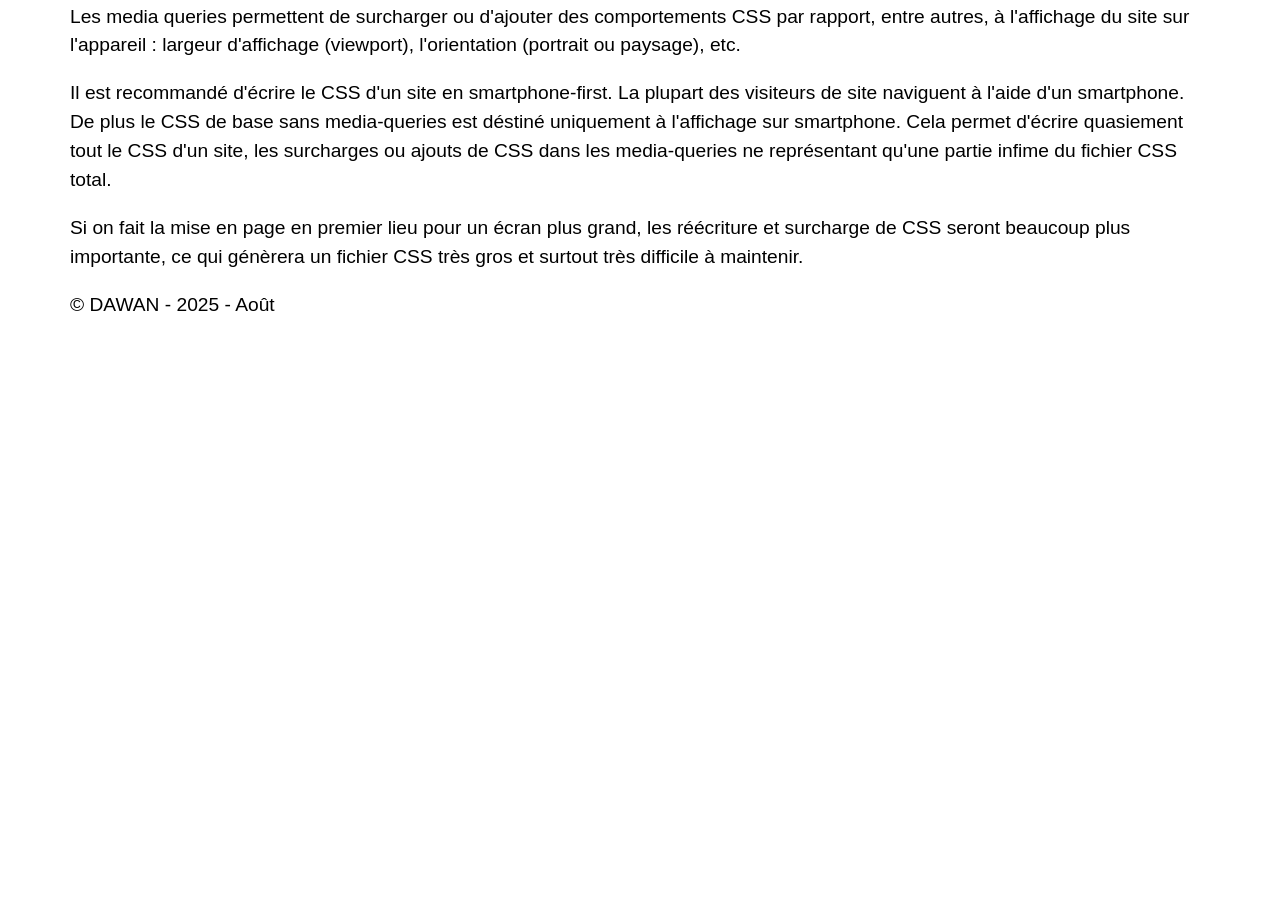
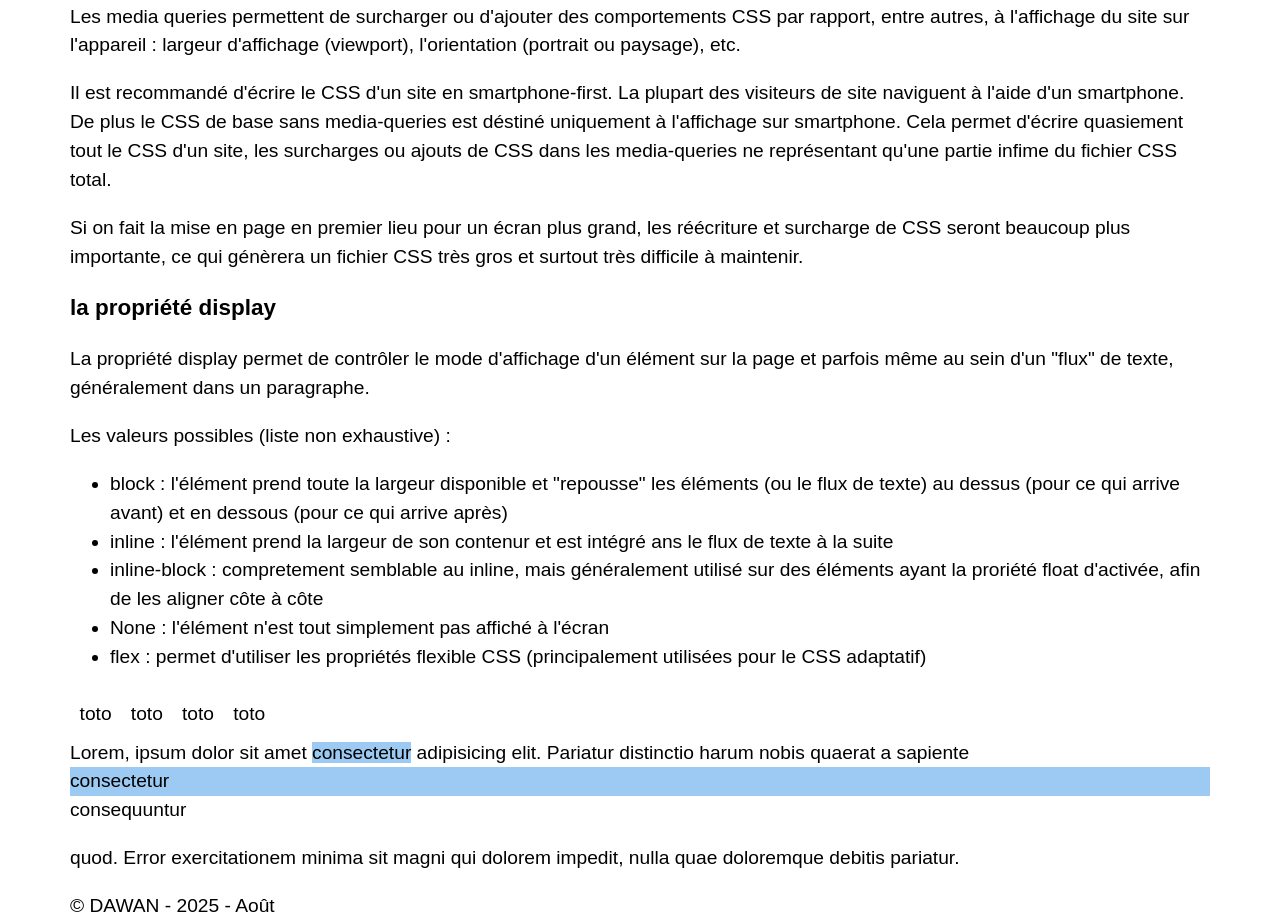
Before and after one commit to nicoduflot/2025-08-18-html-css, a plain HTML site: page index.html in a window 1280 px wide. Shown: the part 6635-7556 px from the top of the page. Before the commit the page ends 6954 px from the top, so only its background shows below. Drawn offline with Linux system fonts and the light colour scheme.

Commit message:
css pt 9 : la propriété display et quelques exemples

```diff
--- a/index.html
+++ b/index.html
@@ -456,6 +456,37 @@
                 <p>
                     Si on fait la mise en page en premier lieu pour un écran plus grand, les réécriture et surcharge de CSS seront beaucoup plus importante, ce qui génèrera un fichier CSS très gros et surtout très difficile à maintenir.
                 </p>
+                <h3>la propriété display</h3>
+                <p>
+                    La propriété display permet de contrôler le mode d'affichage d'un élément sur la page et parfois même au sein d'un "flux" de texte, généralement dans un paragraphe.
+                </p>
+                <p>
+                    Les valeurs possibles (liste non exhaustive) :
+                </p>
+                <ul>
+                    <li>block : l'élément prend toute la largeur disponible et "repousse" les éléments (ou le flux de texte) au dessus (pour ce qui arrive avant) et en dessous (pour ce qui arrive après)</li>
+                    <li>inline : l'élément prend la largeur de son contenur et est intégré ans le flux de texte à la suite</li>
+                    <li>inline-block : compretement semblable au inline, mais généralement utilisé sur des éléments ayant la proriété float d'activée, afin de les aligner côte à côte</li>
+                    <li>None : l'élément n'est tout simplement pas affiché à l'écran</li>
+                    <li>flex : permet d'utiliser les propriétés flexible CSS (principalement utilisées pour le CSS adaptatif)</li>
+                </ul>
+                <div>
+                    <div style="display: inline-block;float: left;padding: 0.5rem;">
+                        toto
+                    </div>
+                    <div style="display: inline-block;float: left;padding: 0.5rem;">
+                        toto
+                    </div>
+                    <div style="display: inline-block;float: left;padding: 0.5rem;">
+                        toto
+                    </div>
+                    <div style="display:;float: left;padding: 0.5rem;">
+                        toto
+                    </div>
+                </div>
+                <p style="clear: both;">
+                    Lorem, ipsum dolor sit amet <span style="display: inline; background-color: rgb(156, 202, 242);">consectetur</span> adipisicing elit. Pariatur distinctio harum nobis quaerat a sapiente <span style="display: block; background-color: rgb(156, 202, 242);">consectetur</span>consequuntur</p> quod. Error exercitationem minima sit magni qui dolorem impedit, nulla quae doloremque debitis pariatur.
+                </p>
             </article>
         </section>
     </main>
```
Also changed, not shown: css/style.css (+5 -7 lines).
